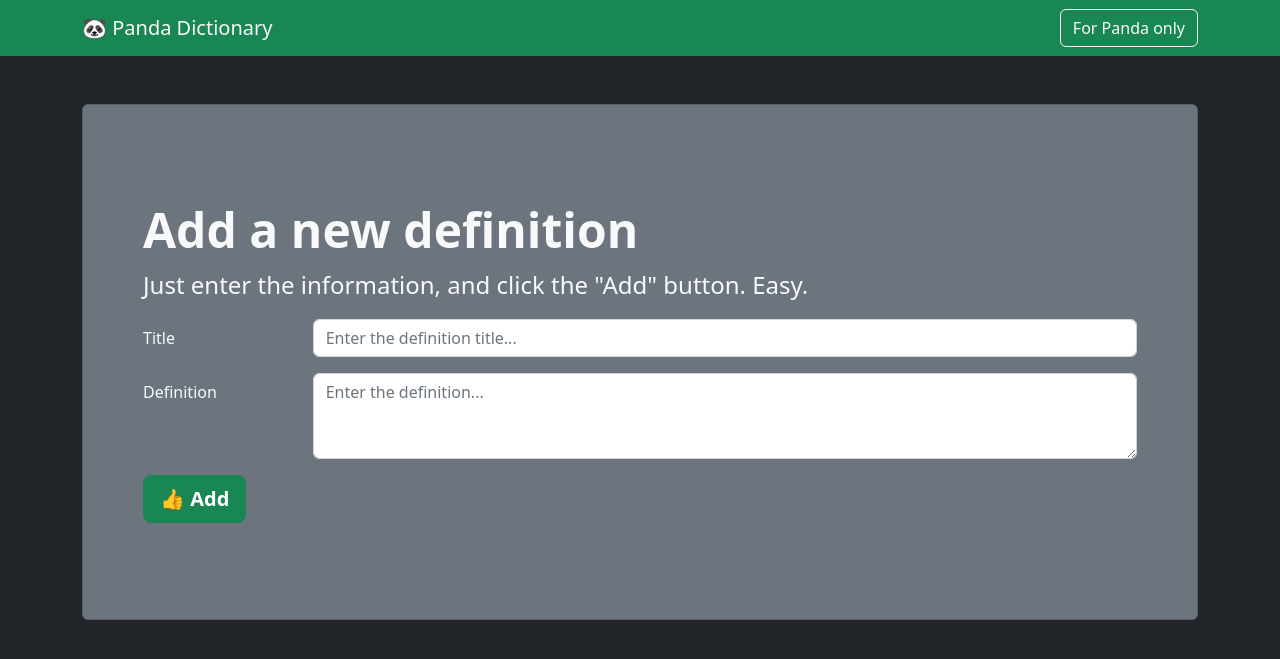
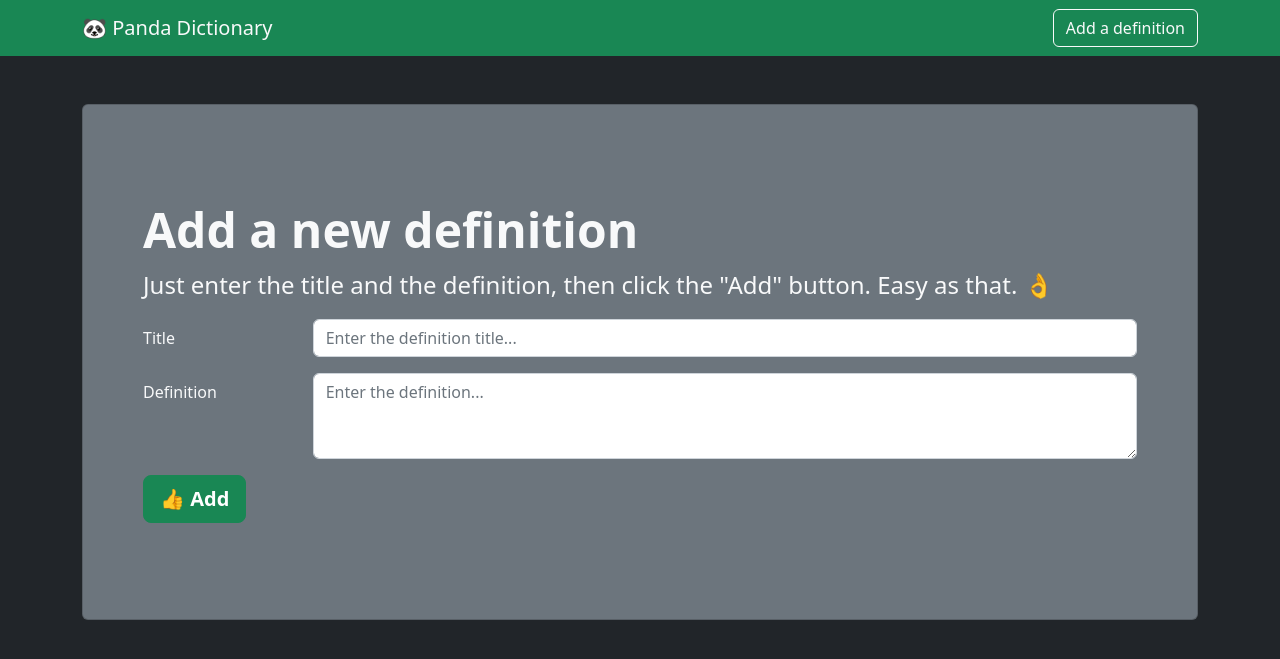
Before and after one commit to ernestpanfiloff/ep-links, a PHP site: page /dictionary/definition.php in a window 1280 px wide. Shown: the top 659 px of the page. Run offline with PHP 8.4, Linux system fonts and the light colour scheme.

Commit message:
chjanges

```diff
--- a/dictionary/definition.php
+++ b/dictionary/definition.php
@@ -32,7 +32,7 @@ if(isset($_POST['submit'])) {
           <div class="collapse navbar-collapse" id="navbarSupportedContent">
             <ul class="navbar-nav text-light me-auto mb-2 mb-lg-0">
             </ul>
-              <button class="btn btn-outline-light">For Panda only</button>
+            <a href="definition.php" class="btn btn-outline-light" role="button" aria-pressed="true">Add a definition</a>
           </div>
         </div>
     </nav>
@@ -41,7 +41,7 @@ if(isset($_POST['submit'])) {
         <div class="p-5 mb-5 bg-secondary card">
             <div class="container-fluid py-5">
               <h1 class="display-5 fw-bold text-light">Add a new definition</h1>
-              <p class="col fs-4 text-light">Just enter the information, and click the "Add" button. Easy.  </p>
+              <p class="col fs-4 text-light">Just enter the title and the definition, then click the "Add" button. Easy as that. 👌</p>
 
               <form method="post">
 
```
